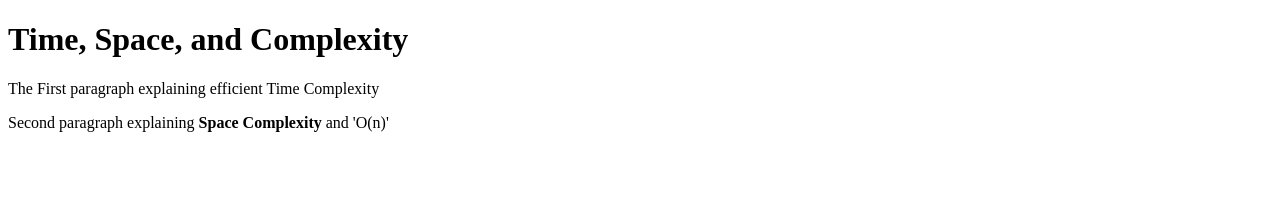
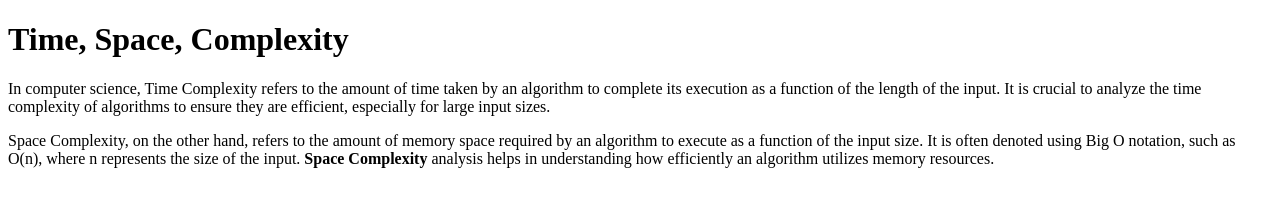
Before and after one commit to acciojob/time-and-space-complexity-Mr-R-e-X, a website: page main.html in a window 1280 px wide. Drawn offline with Linux system fonts and the light colour scheme.

Commit message:
created a submission

```diff
--- a/main.html
+++ b/main.html
@@ -8,10 +8,9 @@
 
 <body>
 	<!-- the entire body must be written by student -->
-	<h1> Time, Space, and Complexity </h1>
-	<p> The First paragraph explaining efficient Time Complexity</p>
-	<p> Second paragraph explaining<b> Space Complexity </b> and 'O(n)' </p>
-
+	<h1>Time, Space, Complexity</h1>
+    <p>In computer science, Time Complexity refers to the amount of time taken by an algorithm to complete its execution as a function of the length of the input. It is crucial to analyze the time complexity of algorithms to ensure they are efficient, especially for large input sizes.</p>
+    <p>Space Complexity, on the other hand, refers to the amount of memory space required by an algorithm to execute as a function of the input size. It is often denoted using Big O notation, such as O(n), where n represents the size of the input. <b>Space Complexity</b> analysis helps in understanding how efficiently an algorithm utilizes memory resources.</p>
     <script type="text/javascript" src="./script.js">
 </script>
 
```
